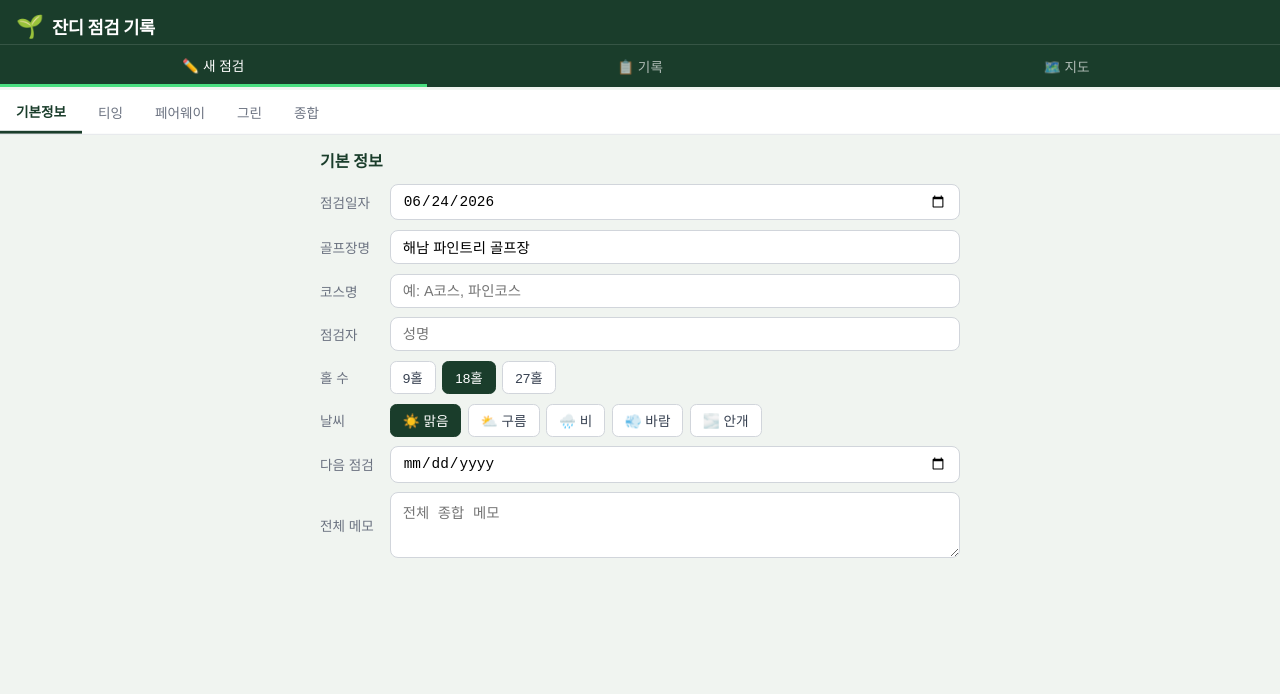
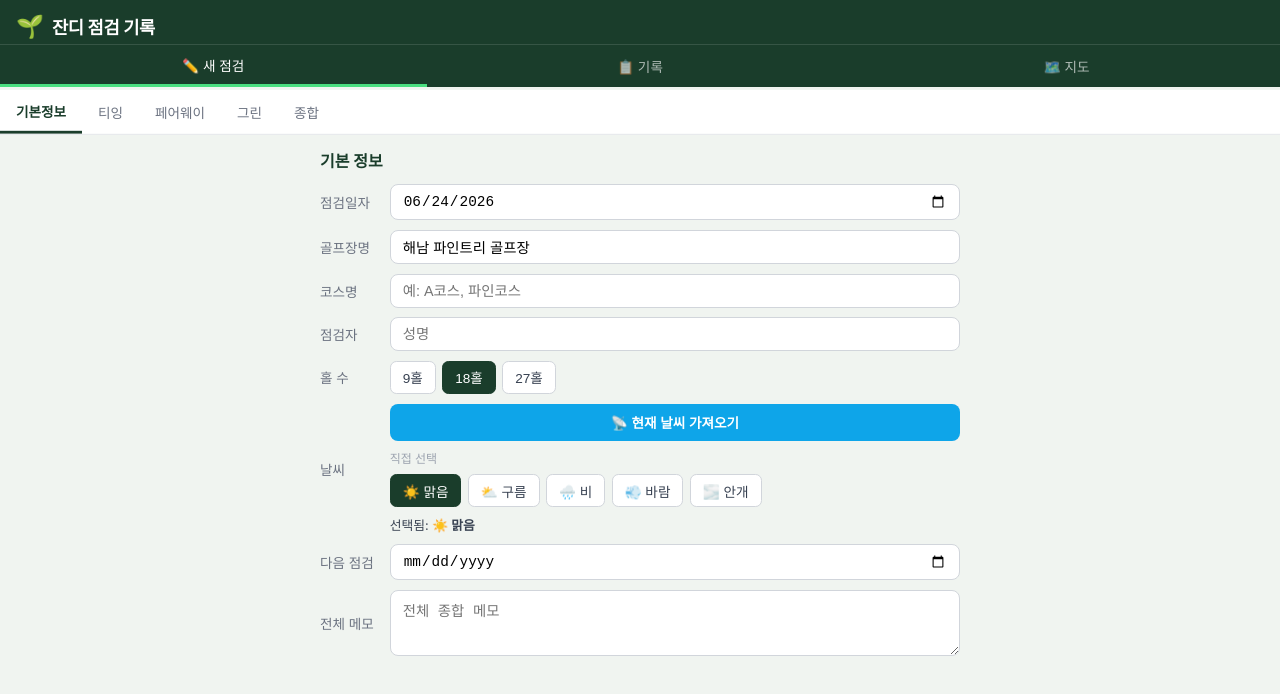
Before and after one commit to trikoh94/golf-check, a React (Vite) app: page / in a window 1280 px wide. Both pictures are taken after a click on the button "☀️ 맑음". Shown: the top 694 px of the page. Built offline with nearby package versions, Linux system fonts and the light colour scheme.

Commit message:
feat: 기상청 날씨 자동 불러오기 (Vercel 프록시)

```diff
--- a/src/index.css
+++ b/src/index.css
@@ -461,3 +461,20 @@ textarea.form-input { resize: vertical; }
   width: 100%; padding: .45rem; border: 1.5px solid #e5e7eb; border-radius: .4rem;
   background: #fff; color: #9ca3af; font-size: .78rem; cursor: pointer;
 }
+
+/* ─── Weather ────────────────────────────────────────────── */
+.weather-section { display: flex; flex-direction: column; gap: .5rem; }
+.btn-weather-fetch {
+  padding: .55rem .85rem; background: #0ea5e9; color: #fff; border: none;
+  border-radius: .5rem; font-size: .85rem; font-weight: 600; cursor: pointer;
+}
+.btn-weather-fetch.loading { background: #6b7280; }
+.weather-detail {
+  display: flex; flex-wrap: wrap; align-items: center; gap: .35rem;
+  background: #f0f9ff; border: 1px solid #bae6fd; border-radius: .5rem; padding: .5rem .75rem;
+}
+.wd-main { font-weight: 700; font-size: .9rem; color: #0369a1; }
+.wd-chip { font-size: .75rem; background: #e0f2fe; color: #0369a1; border-radius: 999px; padding: .15rem .5rem; }
+.weather-error { font-size: .78rem; color: #dc2626; background: #fef2f2; border-radius: .4rem; padding: .4rem .6rem; }
+.weather-manual-label { font-size: .75rem; color: #9ca3af; font-weight: 500; }
+.weather-selected { font-size: .8rem; color: #374151; }
--- a/src/pages/NewRecord/BasicInfo.jsx
+++ b/src/pages/NewRecord/BasicInfo.jsx
@@ -1,3 +1,4 @@
+import { useState } from 'react'
 import { useApp } from '../../context/AppContext'
 
 const HOLE_OPTIONS = [9, 18, 27]
@@ -5,6 +6,25 @@ const WEATHER_OPTIONS = ['☀️ 맑음', '⛅ 구름', '🌧️ 비', '💨 바
 
 export default function BasicInfo() {
   const { formData, setForm, setHoleCount } = useApp()
+  const [weatherLoading, setWeatherLoading] = useState(false)
+  const [weatherDetail, setWeatherDetail] = useState(null)
+  const [weatherError, setWeatherError] = useState(null)
+
+  async function fetchWeather() {
+    setWeatherLoading(true)
+    setWeatherError(null)
+    try {
+      const res = await fetch('/api/weather')
+      const data = await res.json()
+      if (data.error) throw new Error(data.error)
+      setForm({ weather: data.label })
+      setWeatherDetail(data)
+    } catch (e) {
+      setWeatherError('날씨를 가져오지 못했어요. 직접 선택해주세요.')
+    } finally {
+      setWeatherLoading(false)
+    }
+  }
 
   return (
     <div className="page-section">
@@ -60,16 +80,43 @@ export default function BasicInfo() {
         </div>
 
         <label className="form-label">날씨</label>
+        <div className="weather-section">
+          <button
+            className={'btn-weather-fetch' + (weatherLoading ? ' loading' : '')}
+            onClick={fetchWeather}
+            disabled={weatherLoading}
+          >
+            {weatherLoading ? '📡 불러오는 중...' : '📡 현재 날씨 가져오기'}
+          </button>
+
+          {weatherDetail && (
+            <div className="weather-detail">
+              <span className="wd-main">{weatherDetail.label}</span>
+              {weatherDetail.temp && <span className="wd-chip">🌡 {weatherDetail.temp}</span>}
+              {weatherDetail.humidity && <span className="wd-chip">💧 {weatherDetail.humidity}</span>}
+              {weatherDetail.wind && <span className="wd-chip">💨 {weatherDetail.wind}</span>}
+              {weatherDetail.rain && <span className="wd-chip">🌧 {weatherDetail.rain}</span>}
+            </div>
+          )}
+
+          {weatherError && <div className="weather-error">{weatherError}</div>}
+
+          <div className="weather-manual-label">직접 선택</div>
           <div className="btn-group wrap">
             {WEATHER_OPTIONS.map(w => (
               <button
                 key={w}
                 className={'btn-option' + (formData.weather === w ? ' active' : '')}
-              onClick={() => setForm({ weather: formData.weather === w ? '' : w })}
+                onClick={() => { setForm({ weather: formData.weather === w ? '' : w }); setWeatherDetail(null) }}
               >
                 {w}
               </button>
             ))}
+          </div>
+
+          {formData.weather && (
+            <div className="weather-selected">선택됨: <strong>{formData.weather}</strong></div>
+          )}
         </div>
 
         <label className="form-label">다음 점검</label>
```
Also changed, not shown: api/weather.js (added, +66 -0 lines). Lines whose indentation alone changed are shown as unchanged.
